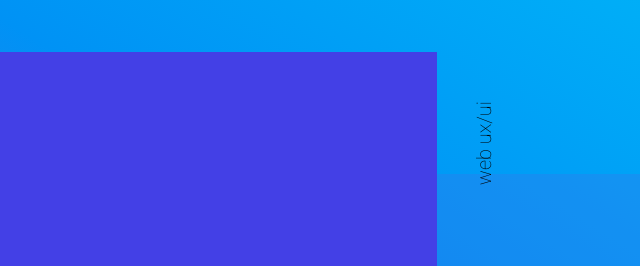
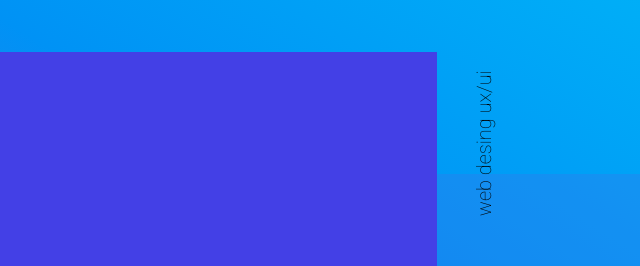
Before and after one commit to robertxnm/Myportafolio, a plain HTML site: page index.html in a window 1280 px wide. Shown: the part 382-648 px from the top of the page, 0-640 px from the left. Drawn offline with Linux system fonts and the light colour scheme.

Commit message:
cambios es el texto de descripción.

```diff
--- a/index.html
+++ b/index.html
@@ -65,7 +65,7 @@
         <div class="item-7"></div>
 
         <div class="item-9">
-            <p> web ux/ui</p>
+            <p> web desing ux/ui</p>
         </div>
      <img class="cv" src="Assets/develop.jpg" alt="fotoPerfil">
 
```
Also changed, not shown: 1 other file.
